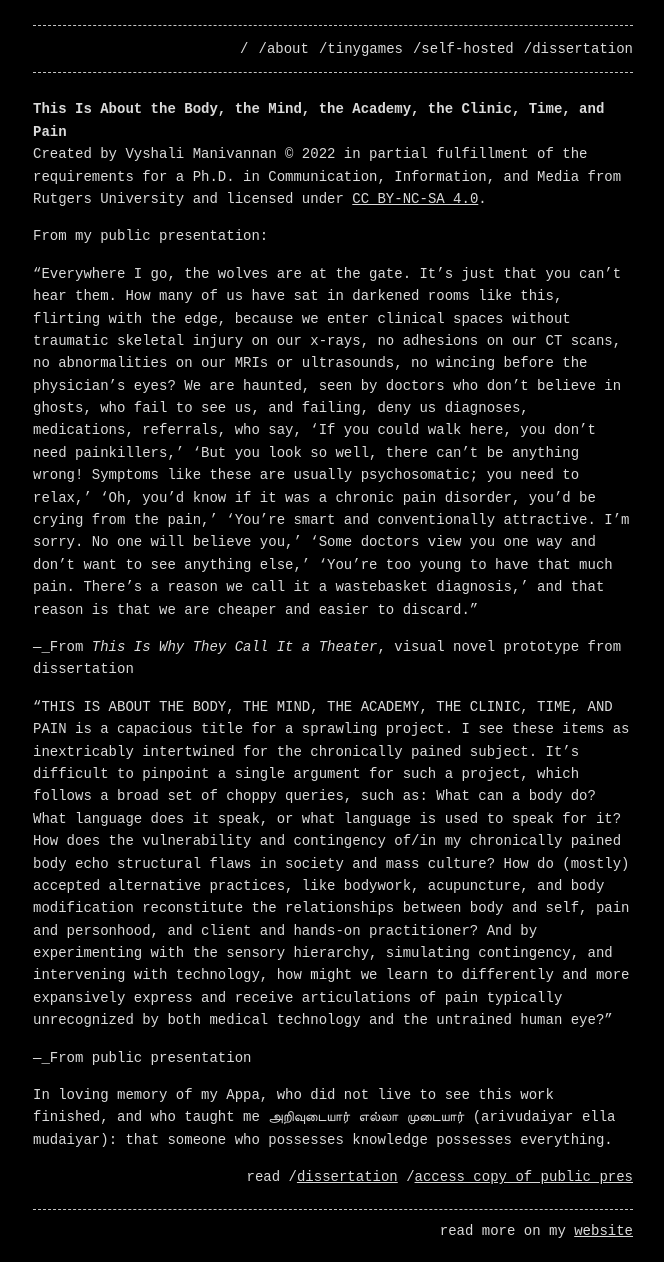
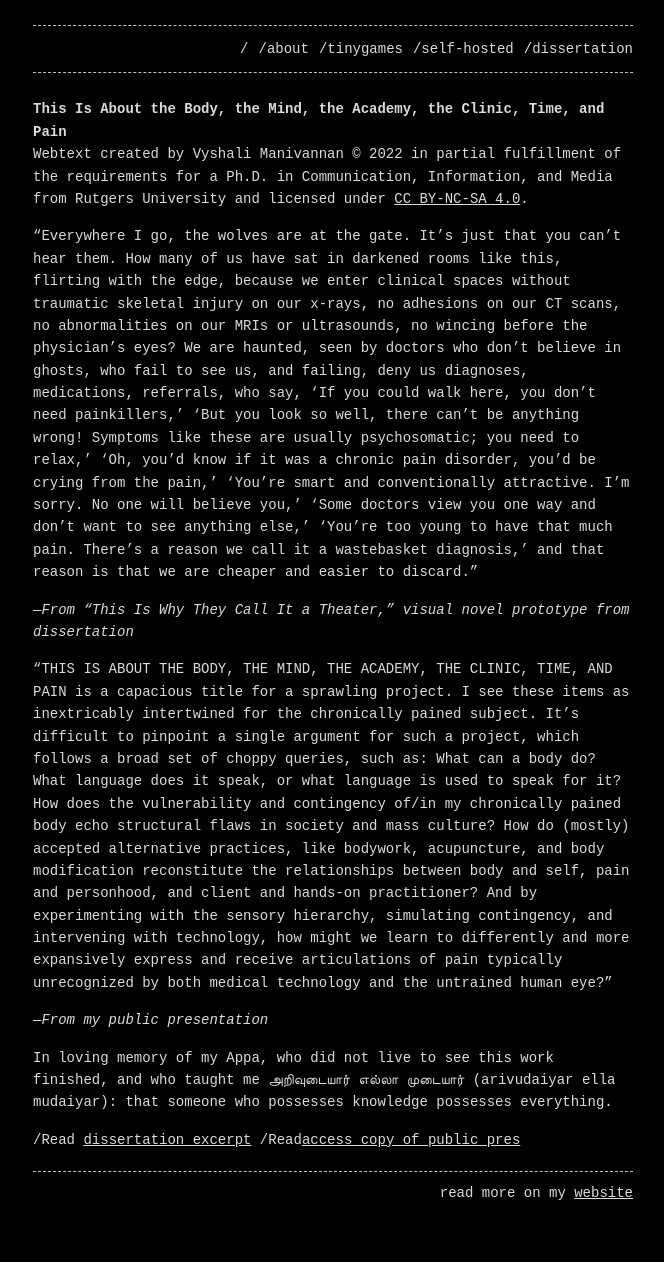
Before and after one commit to visforvali/visforvali.github.io, a Jekyll site: the page built from diss.md, in a window 1280 px wide. Shown: the whole page, without its empty margins (307-971 px from the left). Built offline with Jekyll 4.4.1, drawn with Linux system fonts in a browser that asks for light colours; after the commit the page ends 1225 px from its top, so only the background shows below that.

Commit message:
Update diss.md

```diff
--- a/diss.md
+++ b/diss.md
@@ -6,18 +6,17 @@ permalink: /diss
 
 # This Is About the Body, the Mind, the Academy, the Clinic, Time, and Pain
 
-Created by Vyshali Manivannan &#169; 2022 in partial fulfillment of the requirements for a Ph.D. in Communication, Information, and Media from Rutgers University and licensed under <a href="https://creativecommons.org/licenses/by-nc-sa/4.0/?ref=chooser-v1" target="_blank">CC BY-NC-SA 4.0</a>.
 
-From my public presentation:
+Webtext created by Vyshali Manivannan &#169; 2022 in partial fulfillment of the requirements for a Ph.D. in Communication, Information, and Media from Rutgers University and licensed under <a href="https://creativecommons.org/licenses/by-nc-sa/4.0/?ref=chooser-v1" target="_blank">CC BY-NC-SA 4.0</a>.
 
 "Everywhere I go, the wolves are at the gate. It's just that you can't hear them. How many of us have sat in darkened rooms like this, flirting with the edge, because we enter clinical spaces without traumatic skeletal injury on our x-rays, no adhesions on our CT scans, no abnormalities on our MRIs or ultrasounds, no wincing before the physician's eyes? We are haunted, seen by doctors who don't believe in ghosts, who fail to see us, and failing, deny us diagnoses, medications, referrals, who say, 'If you could walk here, you don't need painkillers,' 'But you look so well, there can't be anything wrong! Symptoms like these are usually psychosomatic; you need to relax,' 'Oh, you'd know if it was a chronic pain disorder, you'd be crying from the pain,' 'You're smart and conventionally attractive. I'm sorry. No one will believe you,' 'Some doctors view you one way and don't want to see anything else,' 'You're too young to have that much pain. There's a reason we call it a wastebasket diagnosis,' and that reason is that we are cheaper and easier to discard."
 
-&mdash;_From <i>This Is Why They Call It a Theater</i>, visual novel prototype from dissertation
+&mdash;_From "This Is Why They Call It a Theater," visual novel prototype from dissertation_
 
 "THIS IS ABOUT THE BODY, THE MIND, THE ACADEMY, THE CLINIC, TIME, AND PAIN is a capacious title for a sprawling project. I see these items as inextricably intertwined for the chronically pained subject. It's difficult to pinpoint a single argument for such a project, which follows a broad set of choppy queries, such as: What can a body do? What language does it speak, or what language is used to speak for it? How does the vulnerability and contingency of/in my chronically pained body echo structural flaws in society and mass culture? How do (mostly) accepted alternative practices, like bodywork, acupuncture, and body modification reconstitute the relationships between body and self, pain and personhood, and client and hands-on practitioner? And by experimenting with the sensory hierarchy, simulating contingency, and intervening with technology, how might we learn to differently and more expansively express and receive articulations of pain typically unrecognized by both medical technology and the untrained human eye?"
 
-&mdash;_From public presentation
+&mdash;_From my public presentation_
 
 In loving memory of my <span lang="ta">Appa</span>, who did not live to see this work finished, and who taught me <span lang="ta">அறிவுடையார் எல்லா முடையார் (arivudaiyar ella mudaiyar)</span>: that someone who possesses knowledge possesses everything.
 
-<p align="right">read /<a href="https://visforvali.github.io/bmactp/" target="_blank">dissertation</a> /<a href="https://vyshalimanivannan.com/public-defense/" target="_blank">access copy of public pres</a></p>
+/Read <a href="https://visforvali.github.io/bmactp/" target="_blank">dissertation excerpt</a> /Read<a href="https://vyshalimanivannan.com/public-defense/" target="_blank">access copy of public pres</a>
```
